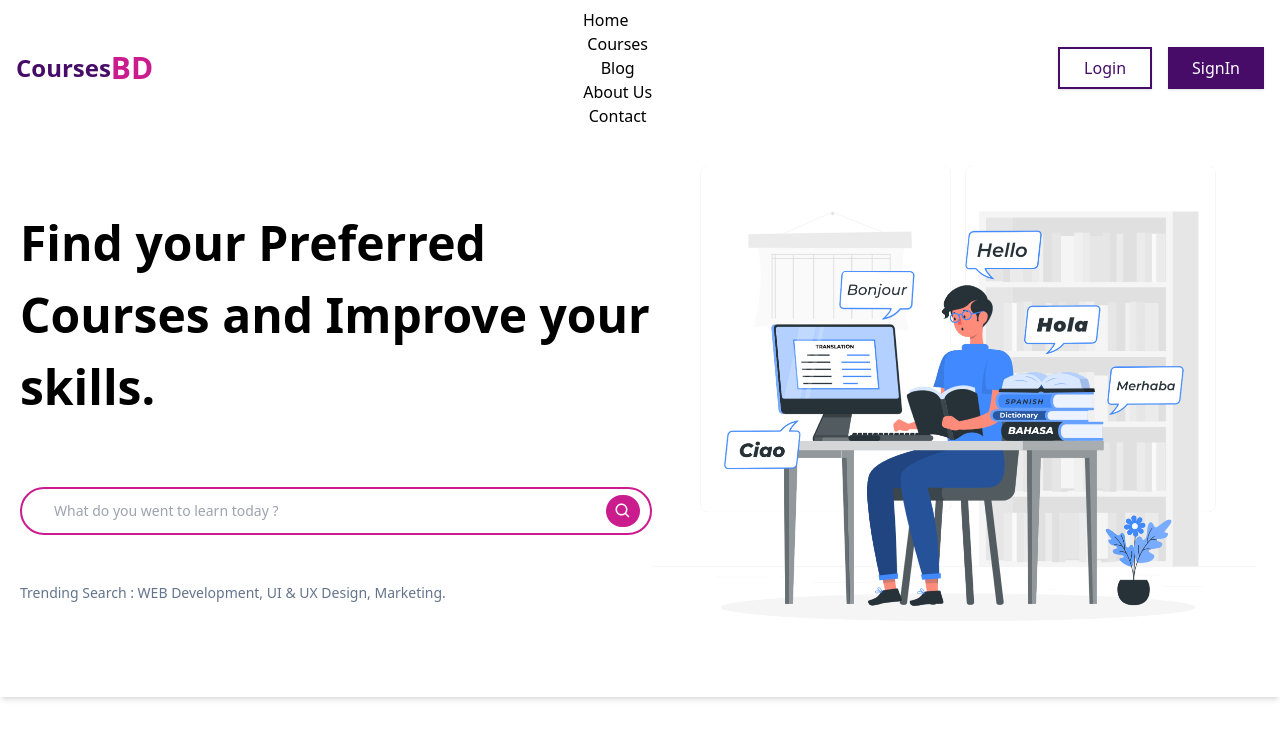
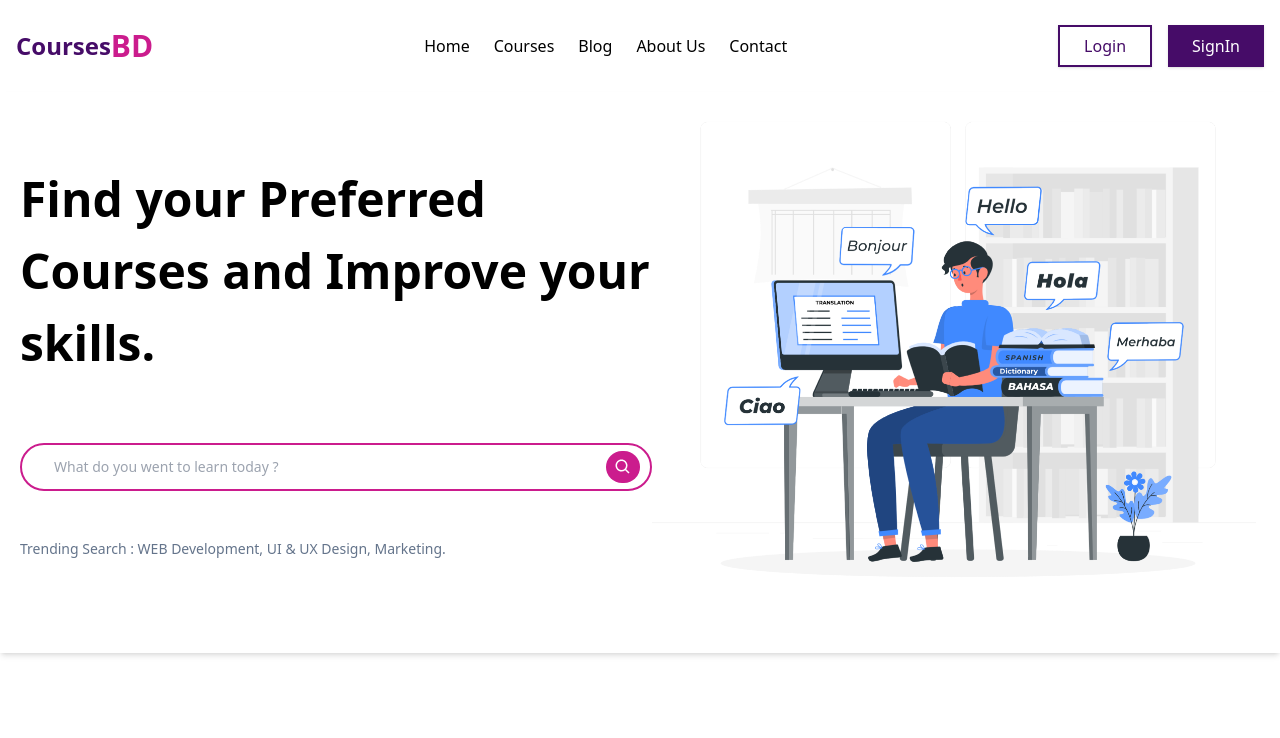
Before and after one commit to anishazahan/BD-Courses, a React (Create React App) app: page / in a window 1280 px wide. Shown: the top 738 px of the page. Built offline with nearby package versions, Linux system fonts and the light colour scheme.

Commit message:
navbar responsive

```diff
--- a/src/shared/Navbar.js
+++ b/src/shared/Navbar.js
@@ -37,11 +37,11 @@ const Navbar = () => {
                 </div>
                 <div>
                     <div
-                        className={`flex-1 justify-center items-center w-full pb-3 mt-8 lg:block lg:pb-0 lg:mt-0 ${
+                        className={`flex-1 justify-center items-center w-full pb-3 mt-8 lg:block lg:pb-0 lg:mt-0 bg-mutant lg:bg-white ${
                             navbar ? "block" : "hidden"
                         }`}
                     >
-                        <ul className="items-center justify-center mx-auto space-y-8 flex-col bg-mutant lg:bg-white lg:flex lg:space-x-6 lg:space-y-0">
+                        <ul className="items-center justify-center mx-auto space-y-8 flex flex-col  lg:flex-row lg:space-x-6 lg:space-y-0 py-6 lg:py-0">
 
 
                             <NavLink to='/' className="text-black hover:text-secondary font-medium text-[16px] active">
```
